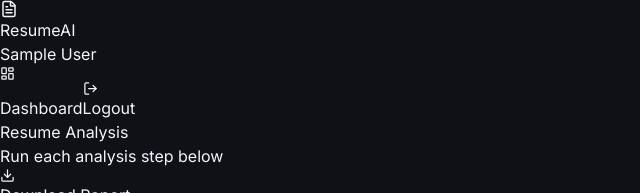
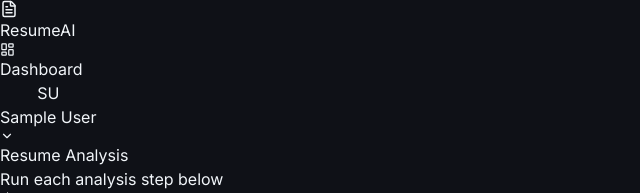
Before and after one commit to Vikky-Verma/AI-Resume-Analyser, a React app in the folder frontend/: page /resume/1 in a window 1280 px wide. Shown: the top 193 px of the page, without its empty margins (0-640 px from the left). Built offline with nearby package versions, Linux system fonts and the light colour scheme; no server answers; sample sign-in values are in the browser's storage; the HTML template or start-up script is replaced by a standard one.

Commit message:
updated navbar

```diff
--- a/frontend/src/components/Navbar.jsx
+++ b/frontend/src/components/Navbar.jsx
@@ -1,13 +1,40 @@
+import { useState, useRef, useEffect } from "react";
 import { Link, useNavigate } from "react-router-dom";
 import { useAuth } from "../context/AuthContext";
-import { LogOut, FileText, LayoutDashboard } from "lucide-react";
+import { LogOut, FileText, LayoutDashboard, ChevronDown, User } from "lucide-react";
 
 const Navbar = () => {
   const { user, logout } = useAuth();
   const navigate = useNavigate();
+  const [dropdownOpen, setDropdownOpen] = useState(false);
+  const dropdownRef = useRef(null);
+
+  // Close dropdown when clicking outside
+  useEffect(() => {
+    const handleClickOutside = (e) => {
+      if (dropdownRef.current && !dropdownRef.current.contains(e.target)) {
+        setDropdownOpen(false);
+      }
+    };
+    document.addEventListener("mousedown", handleClickOutside);
+    return () => document.removeEventListener("mousedown", handleClickOutside);
+  }, []);
+
+  // Get initials for avatar
+  const getInitials = (name) => {
+    if (!name) return "U";
+    return name
+      .split(" ")
+      .map((n) => n[0])
+      .join("")
+      .toUpperCase()
+      .slice(0, 2);
+  };
 
   return (
     <nav className="bg-[#1a1d2e] border-b border-[#2e3150] px-6 h-16 flex items-center justify-between sticky top-0 z-50">
+
+      {/* Logo */}
       <Link to="/dashboard" className="flex items-center gap-3 no-underline">
         <div className="w-9 h-9 bg-indigo-500 rounded-xl flex items-center justify-center">
           <FileText size={18} className="text-white" />
@@ -16,11 +43,8 @@
       </Link>
 
       <div className="flex items-center gap-3">
-        {user && (
-          <span className="text-slate-400 text-sm hidden sm:block">
-            {user.name || user.email}
-          </span>
-        )}
+
+        {/* Dashboard Link */}
         <Link
           to="/dashboard"
           className="flex items-center gap-2 px-3 py-2 rounded-lg text-sm font-medium text-slate-300 border border-[#2e3150] hover:bg-[#242840] transition-all"
@@ -28,13 +52,70 @@
           <LayoutDashboard size={15} />
           <span className="hidden sm:block">Dashboard</span>
         </Link>
-        <button
-          onClick={() => { logout(); navigate("/login"); }}
-          className="flex items-center gap-2 px-3 py-2 rounded-lg text-sm font-medium text-red-400 bg-red-950/40 border border-red-900/40 hover:bg-red-900/40 transition-all"
-        >
-          <LogOut size={15} />
-          <span className="hidden sm:block">Logout</span>
-        </button>
+
+        {/* User Dropdown */}
+        {user && (
+          <div className="relative" ref={dropdownRef}>
+            <button
+              onClick={() => setDropdownOpen((prev) => !prev)}
+              className="flex items-center gap-2 px-3 py-2 rounded-lg text-sm font-medium text-white bg-[#242840] border border-[#2e3150] hover:border-indigo-500/50 transition-all"
+            >
+              {/* Avatar circle with initials */}
+              <div className="w-6 h-6 bg-indigo-500 rounded-full flex items-center justify-center">
+                <span className="text-white text-[10px] font-bold">
+                  {getInitials(user.name || user.email)}
+                </span>
+              </div>
+              <span className="hidden sm:block max-w-[120px] truncate">
+                {user.name || user.email}
+              </span>
+              <ChevronDown
+                size={14}
+                className={`text-slate-400 transition-transform duration-200 ${
+                  dropdownOpen ? "rotate-180" : ""
+                }`}
+              />
+            </button>
+
+            {/* Dropdown Menu */}
+            {dropdownOpen && (
+              <div className="absolute right-0 mt-2 w-52 bg-[#1a1d2e] border border-[#2e3150] rounded-xl shadow-xl overflow-hidden z-50">
+
+                {/* User Info */}
+                <div className="px-4 py-3 border-b border-[#2e3150]">
+                  <div className="flex items-center gap-3">
+                    <div className="w-8 h-8 bg-indigo-500 rounded-full flex items-center justify-center flex-shrink-0">
+                      <span className="text-white text-xs font-bold">
+                        {getInitials(user.name || user.email)}
+                      </span>
+                    </div>
+                    <div className="overflow-hidden">
+                      <p className="text-white text-sm font-semibold truncate">
+                        {user.name || "User"}
+                      </p>
+                      <p className="text-slate-500 text-xs truncate">
+                        {user.email}
+                      </p>
+                    </div>
+                  </div>
+                </div>
+
+                {/* Logout Button */}
+                <button
+                  onClick={() => {
+                    setDropdownOpen(false);
+                    logout();
+                    navigate("/login");
+                  }}
+                  className="w-full flex items-center gap-3 px-4 py-3 text-sm text-red-400 hover:bg-red-950/40 transition-all"
+                >
+                  <LogOut size={15} />
+                  Logout
+                </button>
+              </div>
+            )}
+          </div>
+        )}
       </div>
     </nav>
   );
```
